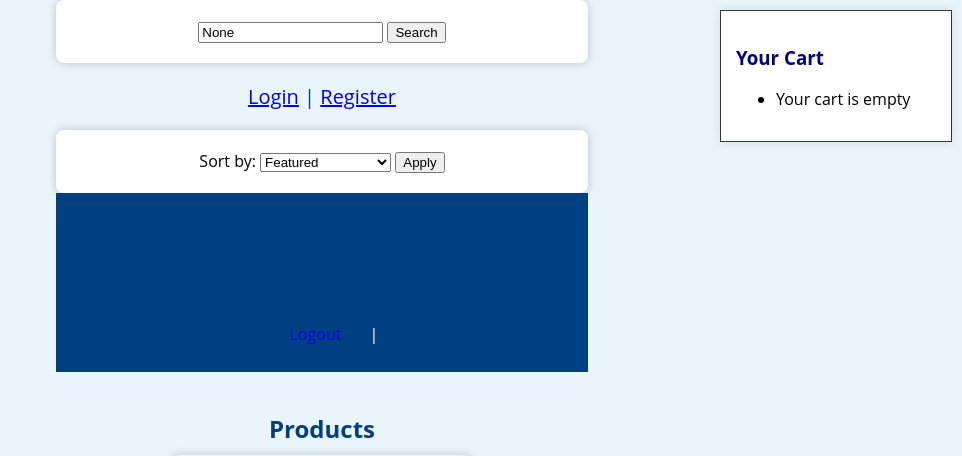
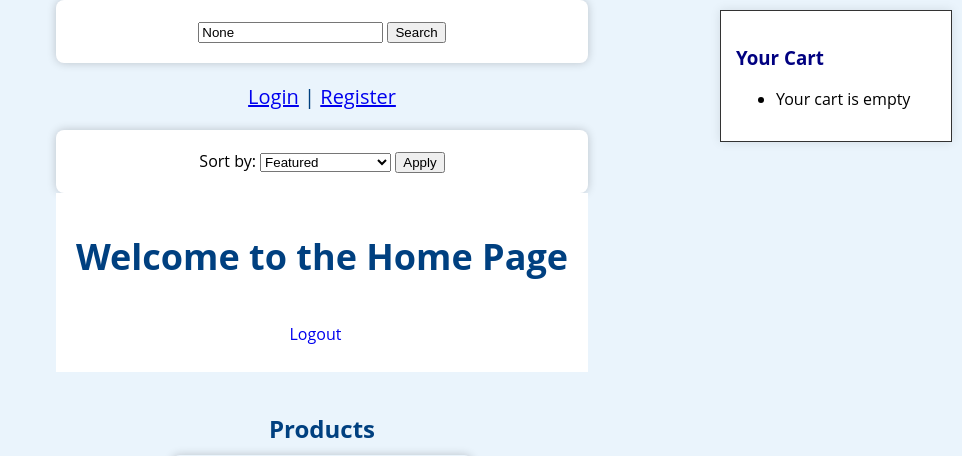
Before and after one commit to Lifeisforty2/shopping, a Django app: page /home/ in a window 1280 px wide. Shown: the top 456 px of the page, without its empty margins (318-1280 px from the left). Run offline with Django 4.2, Linux system fonts and the light colour scheme; data comes from the database, SQL or seed files in the repository.

Commit message:
fixed header color in home page

```diff
--- a/shop/static/shop/style.css
+++ b/shop/static/shop/style.css
@@ -68,7 +68,7 @@ form {
 
 /* Header styling */
 header {
-    background-color: #004080;
+    background-color: #ffffff;
     color: #FFFFFF;
     padding: 15px 20px;
     text-align: center;
```
